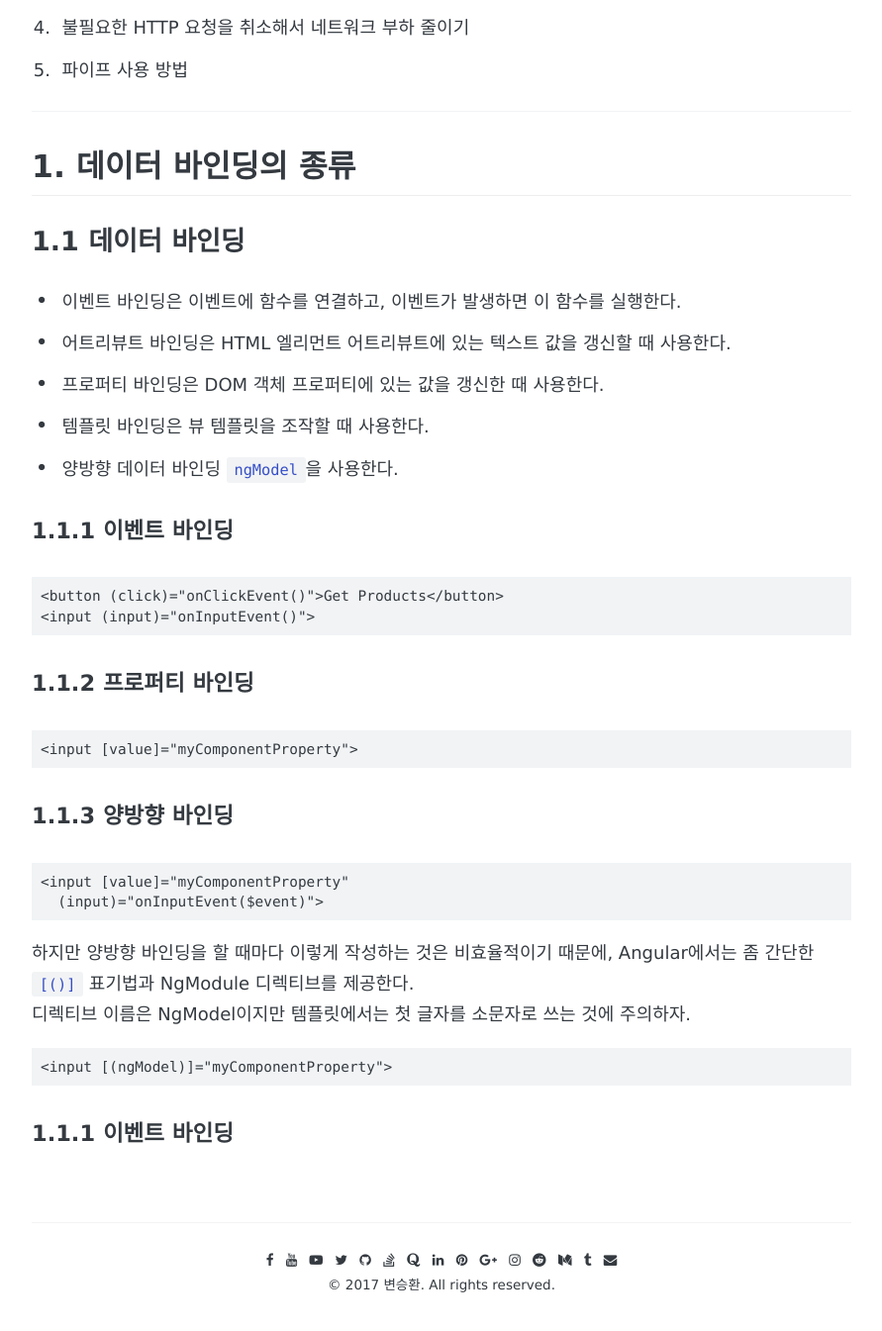
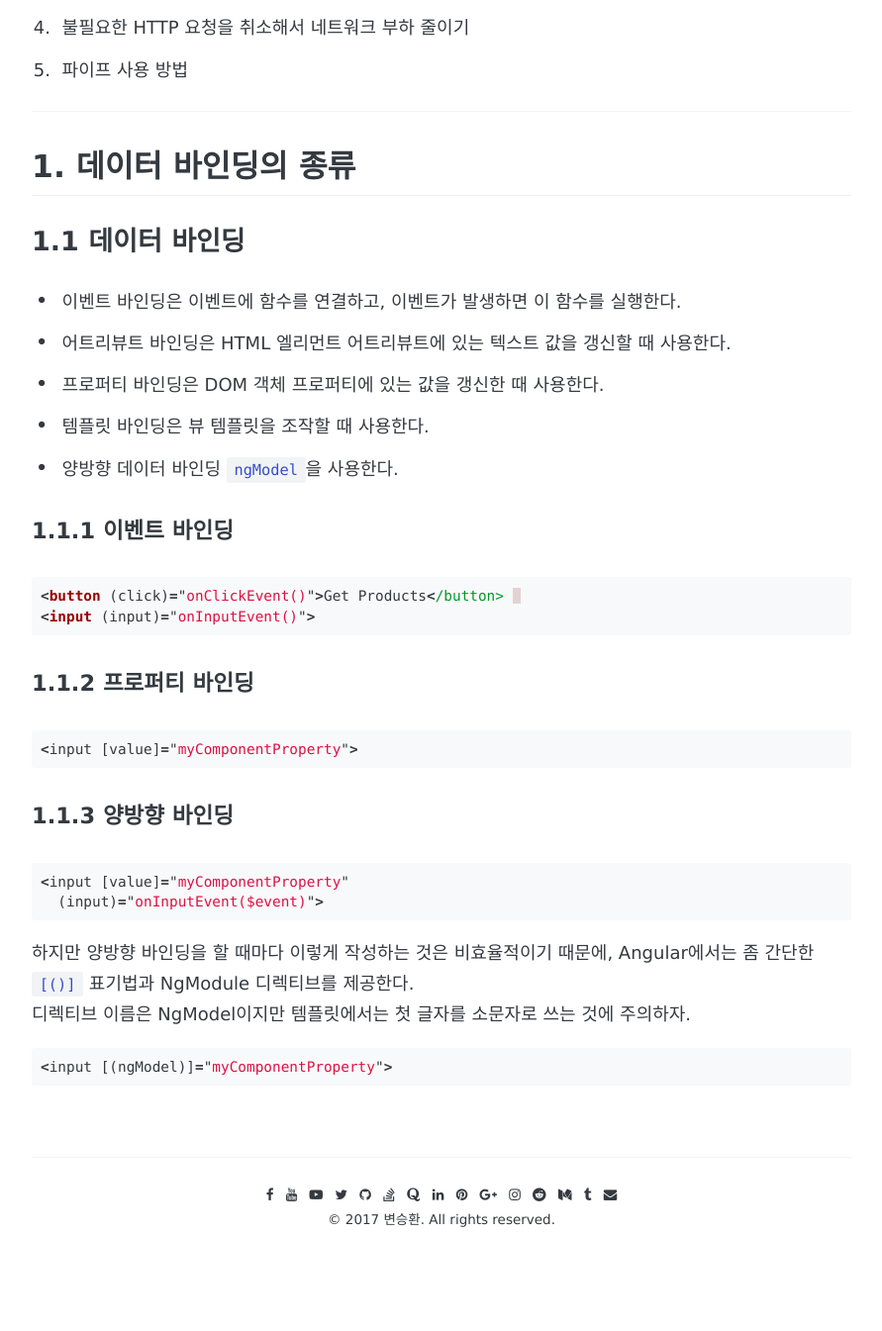
Before and after one commit to awesome-hwan/awesome-hwan.github.io, a Jekyll site: the page built from _posts/2017-10-17-[Angular]Chap_5.md, in a window 1280 px wide and 1400 px high, scrolled down 607 px. Shown: the top 1345 px of the window at 99% size, without its empty margins (194-1085 px from the left). Built offline with Jekyll 4.4.1, drawn with Linux system fonts in a browser that asks for light colours; some web fonts are replaced; comment, search, counter and statistics services are not loaded.

Commit message:
Angular binding

````diff
--- a/_posts/2017-10-17-[Angular]Chap_5.md
+++ b/_posts/2017-10-17-[Angular]Chap_5.md
@@ -33,20 +33,20 @@ share: true
 
 #### 1.1.1 이벤트 바인딩
 
-```ng
+```js
 <button (click)="onClickEvent()">Get Products</button>
 <input (input)="onInputEvent()">
 ```
 
 #### 1.1.2 프로퍼티 바인딩
 
-```ng
+```js
 <input [value]="myComponentProperty">
 ```
 
 #### 1.1.3 양방향 바인딩
 
-```ng
+```js
 <input [value]="myComponentProperty"
   (input)="onInputEvent($event)">
 ```
@@ -54,8 +54,6 @@ share: true
 Angular에서는 좀 간단한 `[()]` 표기법과 NgModule 디렉티브를 제공한다.
 디렉티브 이름은 NgModel이지만 템플릿에서는 첫 글자를 소문자로 쓰는 것에 주의하자.
 
-```ng
+```js
 <input [(ngModel)]="myComponentProperty">
 ```
-
-#### 1.1.1 이벤트 바인딩
````
